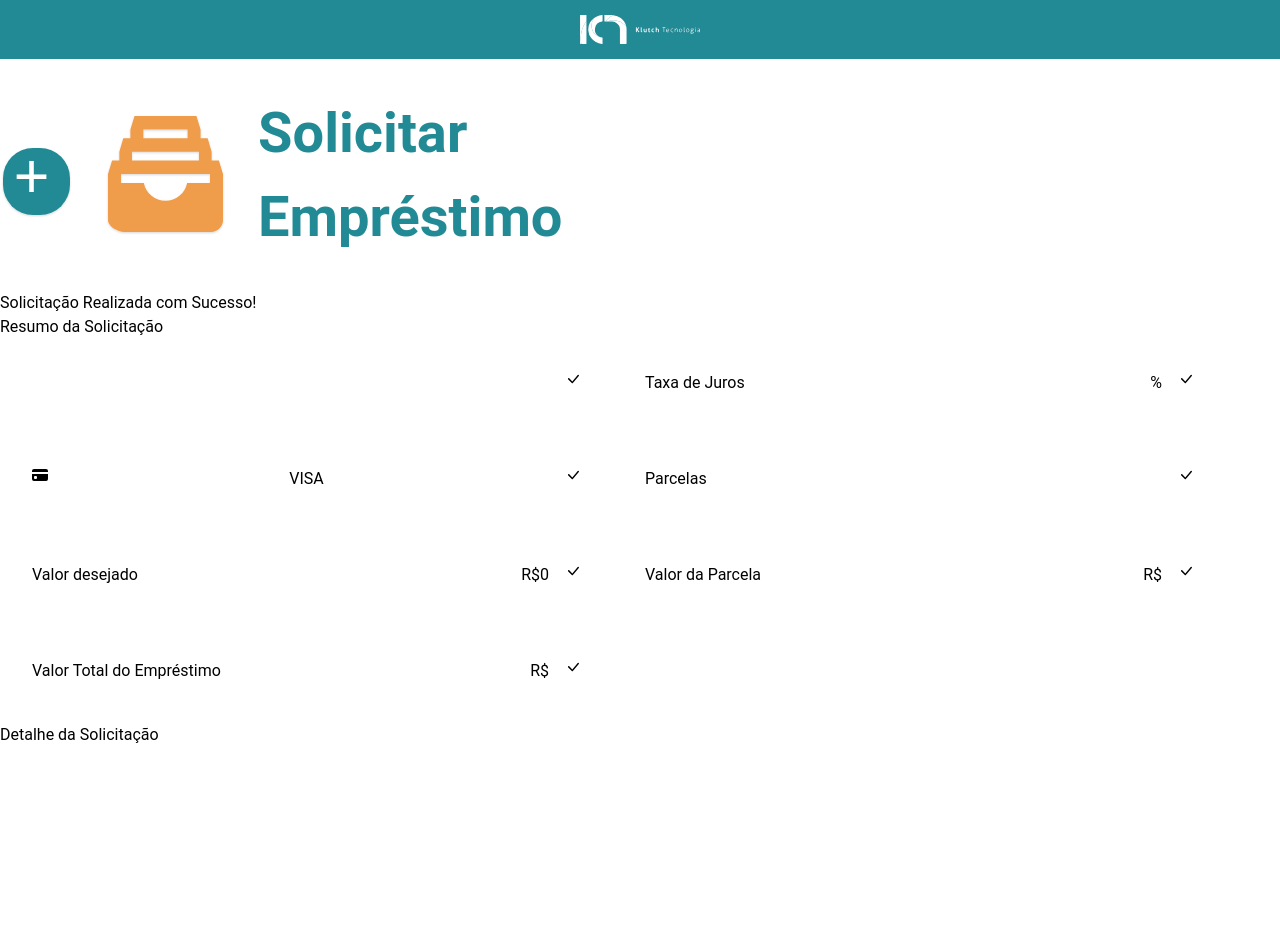
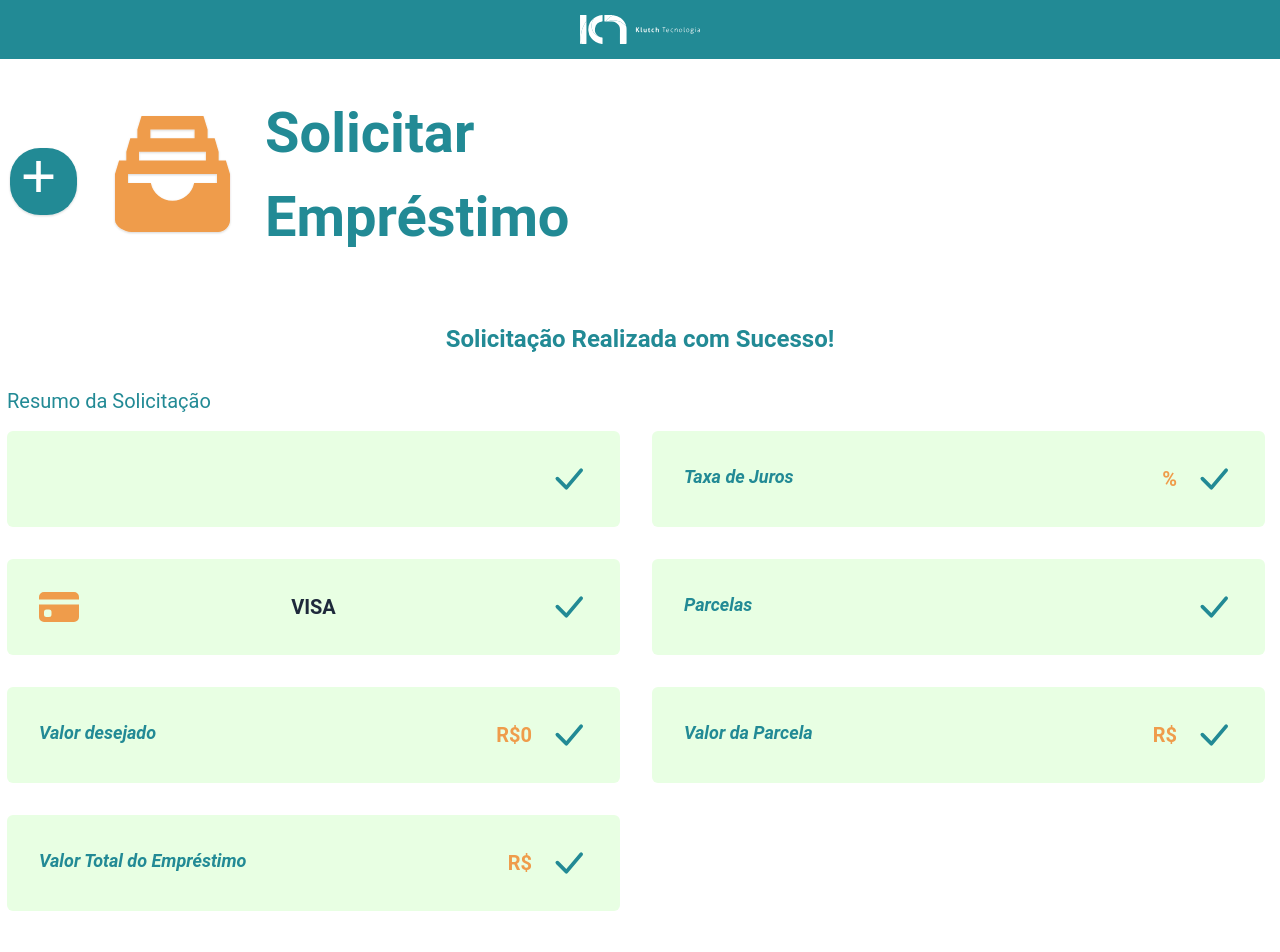
Before and after one commit to julia-otomo/KlutchLoan-front-end, a Next.js app: page /solicitation in a window 1280 px wide. Shown: the top 952 px of the page. Before the commit the page ends 800 px from the top, so only its background shows below. Built offline with nearby package versions, Linux system fonts and the light colour scheme.

Commit message:
solicitation page was styled

```diff
--- a/src/components/ConfirmedValueContainer/index.tsx
+++ b/src/components/ConfirmedValueContainer/index.tsx
@@ -16,11 +16,11 @@ const ConfirmedValueContainer = ({
   value,
 }: TConfirmedValueContainer) => {
   return (
-    <div className="flex flex-row justify-between p-8 w-[613px] h-[96px]">
-      <h3>{title}</h3>
-      <div className="flex flex-row gap-4">
-        <p>{value}</p>
-        <BsCheckLg />
+    <div className="flex flex-row justify-between p-8 w-[613px] h-[96px] bg-success-color rounded-md">
+      <h3 className="text-brand-1 text-lg italic font-bold">{title}</h3>
+      <div className="flex flex-row gap-4 items-center">
+        <p className="text-brand-2 text-xl font-bold">{value}</p>
+        <BsCheckLg className=" fill-brand-1 w-[2.5rem] h-[2.5rem]" />
       </div>
     </div>
   );
@@ -28,16 +28,16 @@ const ConfirmedValueContainer = ({
 
 const ConfirmedCardContainer = ({ card, date }: TConfirmedCardContainer) => {
   return (
-    <div className="flex flex-row justify-between p-8 w-[613px] h-[96px]">
-      <div className="flex flex-row gap-4">
-        <BsCreditCardFill />
-        <p>{card}</p>
+    <div className="flex flex-row justify-between p-8 w-[613px] h-[96px] bg-success-color rounded-md items-center">
+      <div className="flex flex-row gap-4 items-center">
+        <BsCreditCardFill className="fill-brand-2 w-[2.5rem] h-[2.5rem] " />
+        <p className=" text-grey-0 text-xl font-bold italic">{card}</p>
       </div>
-      <div className="flex flex-row gap-4">
-        <h3>VISA</h3>
-        <p>{date}</p>
+      <div className="flex flex-row gap-4 items-center">
+        <h3 className=" text-slate-800 text-xl font-bold">VISA</h3>
+        <p className=" text-grey-0 text-xl font-bold italic">{date}</p>
       </div>
-      <BsCheckLg />
+      <BsCheckLg className=" fill-brand-1 w-[2.5rem] h-[2.5rem]" />
     </div>
   );
 };
--- a/src/pages/solicitation.tsx
+++ b/src/pages/solicitation.tsx
@@ -15,13 +15,17 @@ const SolicitationPage = () => {
   return (
     <>
       <Header />
-      <Information img1={plus} img2={file} text="Solicitar Empréstimo" />
+      <div className="max-w-[1266px] my-0 mx-auto">
+        <Information img1={plus} img2={file} text="Solicitar Empréstimo" />
+      </div>
 
-      <main>
-        <h2>Solicitação Realizada com Sucesso!</h2>
-        <div>
-          <h3>Resumo da Solicitação</h3>
-          <div className="flex flex-wrap">
+      <main className="max-w-[1266px] my-0 mx-auto flex flex-col items-center mt-8 gap-8 min-h-[800px]">
+        <h2 className="text-brand-1 text-2xl font-bold">
+          Solicitação Realizada com Sucesso!
+        </h2>
+        <div className="flex flex-col gap-4">
+          <h3 className="text-brand-1 text-xl ">Resumo da Solicitação</h3>
+          <div className="flex flex-wrap gap-8">
             <ConfirmedValueContainer
               title={clientSolicitation ? clientSolicitation.client.name : ""}
               value={clientSolicitation ? clientSolicitation.client.phone : ""}
@@ -80,7 +84,15 @@ const SolicitationPage = () => {
             />
           </div>
         </div>
-        <Link href="/details">Detalhe da Solicitação</Link>
+        <div className=" flex flex-col gap-4 mt-10 items-center">
+          <Link
+            href="/details"
+            className="w-[420px] h-[94px] bg-brand-1 rounded-md text-white text-3xl font-bold text-center py-8 hover:bg-brand-3"
+          >
+            Detalhe da Solicitação
+          </Link>
+          <p className="text-brand-1">O CredFica avaliará a solicitação</p>
+        </div>
       </main>
     </>
   );
```
Also changed, not shown: 1 other file (tests, documents, lock files or other folders).
